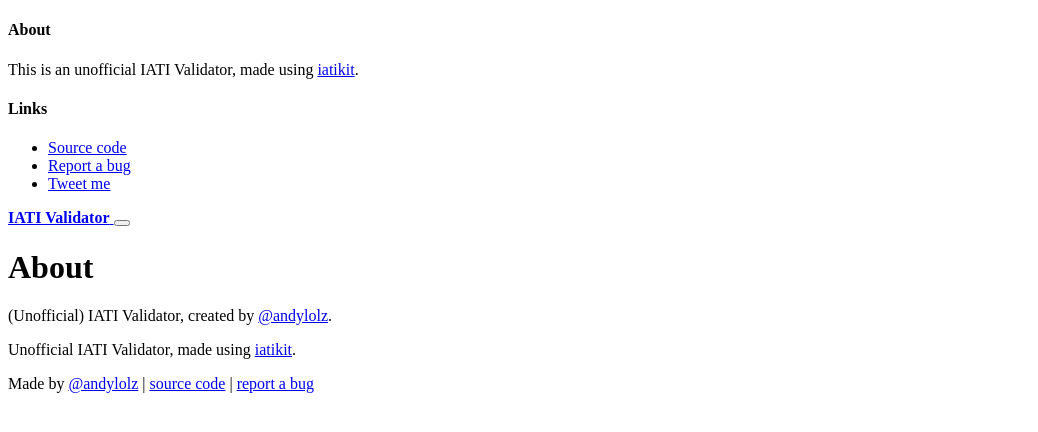
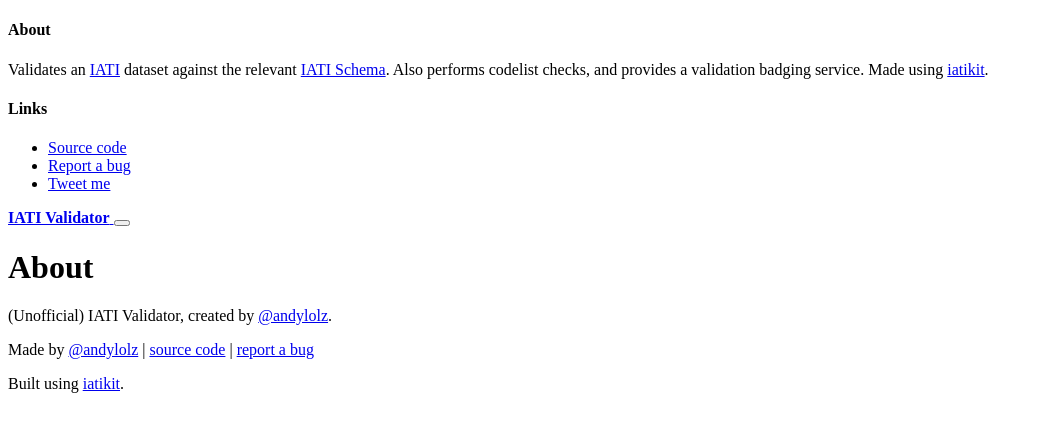
Before and after one commit to codeforIATI/validator, a Flask app: template iati_validator/templates/public/about.html in a window 1280 px wide. Shown: the top 432 px of the page, without its empty margins (0-1038 px from the left). Run offline with Flask 2, Linux system fonts and the light colour scheme; the template is opened without the code that fills it, so the values that code supplies are empty; parts of the project's set-up code (start-up, migrations or seed data) failed here and were passed over.

Commit message:
Improve about text; fix link colour in header

```diff
--- a/assets/css/style.css
+++ b/assets/css/style.css
@@ -13,3 +13,7 @@ footer {
 footer p {
   margin-bottom: .25rem;
 }
+
+header a {
+  color: #fff;
+}
--- a/iati_validator/templates/_footer.html
+++ b/iati_validator/templates/_footer.html
@@ -1,8 +1,8 @@
 <footer class="text-muted">
   <div class="container">
-    <p>Unofficial IATI Validator, made using <a href="https://github.com/pwyf/iatikit">iatikit</a>.</p>
     <p>
       Made by <a href="https://twitter.com/andylolz">@andylolz</a> | <a href="https://github.com/andylolz/iati-data-dump">source code</a> | <a href="https://github.com/andylolz/iati-data-du/issues">report a bug</a>
     </p>
+    <p>Built using <a href="https://github.com/pwyf/iatikit">iatikit</a>.</p>
   </div>
 </footer>
--- a/iati_validator/templates/_nav.html
+++ b/iati_validator/templates/_nav.html
@@ -4,14 +4,14 @@
       <div class="row">
         <div class="col-sm-8 col-md-7 py-4">
           <h4 class="text-white">About</h4>
-          <p class="text-muted">This is an unofficial IATI Validator, made using <a class="text-white" href="https://github.com/pwyf/iatikit">iatikit</a>.</p>
+          <p class="text-muted">Validates an <a href="https://iatistandard.org/">IATI</a> dataset against the relevant <a href="https://github.com/IATI/IATI-Schemas">IATI Schema</a>. Also performs codelist checks, and provides a validation badging service. Made using <a href="https://github.com/pwyf/iatikit">iatikit</a>.</p>
         </div>
         <div class="col-sm-4 offset-md-1 py-4">
           <h4 class="text-white">Links</h4>
           <ul class="list-unstyled">
-            <li><a class="text-white" href="https://github.com/andylolz/iati-validator">Source code</a></li>
-            <li><a class="text-white" href="https://github.com/andylolz/iati-validator/issues">Report a bug</a></li>
-            <li><a class="text-white" href="https://twitter.com/andylolz">Tweet me</a></li>
+            <li><a href="https://github.com/andylolz/iati-validator">Source code</a></li>
+            <li><a href="https://github.com/andylolz/iati-validator/issues">Report a bug</a></li>
+            <li><a href="https://twitter.com/andylolz">Tweet me</a></li>
           </ul>
         </div>
       </div>
```
